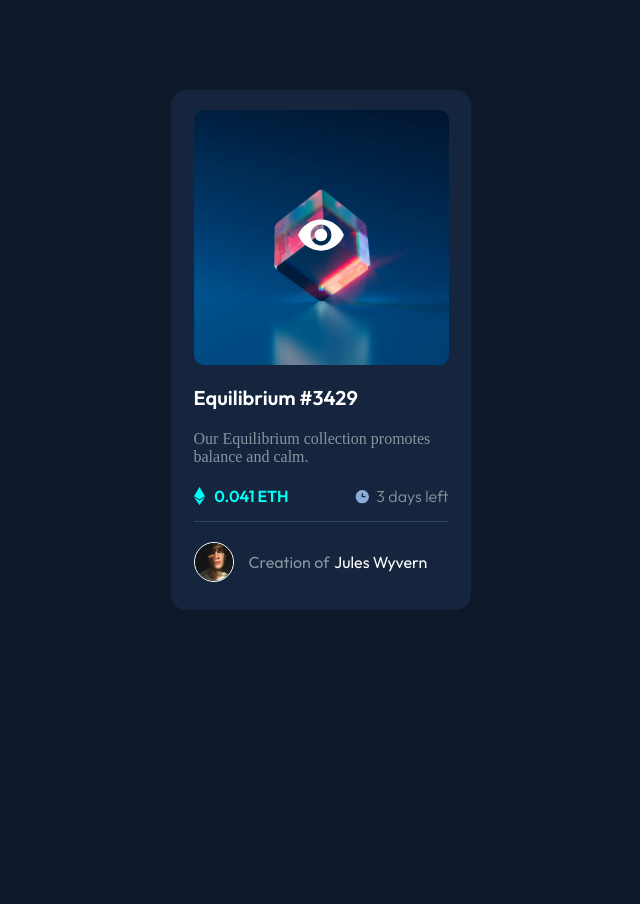
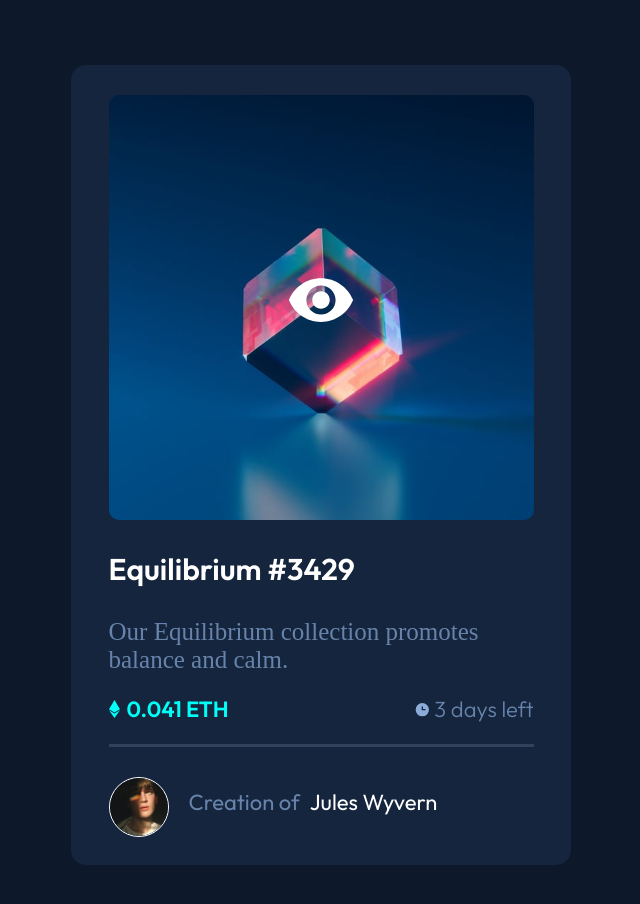
Before and after one commit to iagooliveirafonseca/nft-preview-card-component-main, a plain HTML site: page index.html in a window 1280 px wide. Shown: the whole page, without its empty margins (319-959 px from the left). Before the commit the page ends 800 px from the top, so only its background shows below. Drawn offline with Linux system fonts and the light colour scheme.

Commit message:
Incluindo responsividade Desktop / Tablet

```diff
--- a/CSS/style.css
+++ b/CSS/style.css
@@ -11,6 +11,7 @@
   --Very_Dark_Blue_Card_BG: hsl(216, 50%, 16%);
   --Very_Dark_Blue_Line: hsl(215, 32%, 27%);
   --White: hsl(0, 0%, 100%);
+  --Soft-Blue: hsl(215, 51%, 70%);
 
   /*=========FONTS======*/
   /* font-family: "Outfit", sans-serif;*/
@@ -41,8 +42,8 @@ body {
 }
 
 /*====================CARD-IMAGE==================*/
-#card .card-image{
-    position: relative;;
+#card .card-image {
+  position: relative;
 }
 #card .card-image img {
   width: 85%;
@@ -52,37 +53,30 @@ body {
   border-radius: 1rem;
 }
 
-
-#card .card-image .above{
-
+#card .card-image .above {
   position: absolute;
   top: 0;
-    right:22px;
+  right: 22px;
   width: 25.5rem;
   height: 25.5rem;
   border-radius: 1rem;
-
 }
 
- #card .card-image .above:hover{
-    background-color:var(--Cyan);
+#card .card-image .above:hover {
+  background-color: var(--Cyan);
   opacity: 0.5;
 }
 
-#card .card-image .eye{
+#card .card-image .eye {
   visibility: block;
   position: absolute;
-
   width: 2rem;
   top: 90px;
-    left:125px;
+  left: 125px;
   width: 5rem;
-    border-radius: 1rem;
-    z-index: 2;
-
 }
 
-#card .card-image .eye:hover{
+#card .card-image .eye:hover {
   visibility: visible;
 }
 
@@ -92,8 +86,6 @@ body {
 #card .card-image .not-show-image{
     display: none;
 } */
-
-
 
 /*====================CARD-CONTENT==================*/
 
@@ -119,8 +111,8 @@ body {
 
 .card-content .text-content p {
   font-size: 1.6rem;
-  color: var(--White);
-  opacity: 0.5;
+  color: var(--Soft-Blue);
+  opacity: 0.7;
 }
 
 .card-content .value-term {
@@ -147,10 +139,10 @@ body {
 
 .value-term div p {
   font-size: 1.6rem;
-  color: var(--White);
+  color: var(--Soft-Blue);
   font-family: "Outfit", sans-serif;
   font-weight: 300;
-  opacity: 0.5;
+  opacity: 0.7;
 }
 
 .card-content hr {
@@ -178,8 +170,8 @@ body {
 
 .card-content .card-footer p {
   font-size: 1.6rem;
-  color: var(--White);
-  opacity: 0.5;
+  color: var(--Soft-Blue);
+  opacity: 0.7;
   margin-top: 2rem;
   margin-left: 0.5rem;
   font-family: "Outfit", sans-serif;
@@ -195,3 +187,96 @@ body {
   color: var(--Cyan);
   cursor: pointer;
 }
+
+/*====================MEDIA-QUERY-DESKTOP/TABLET==================*/
+
+@media (min-width: 768px) {
+  /*====================WRAPPER==================*/
+  .wrapper {
+    width: min(76.8rem, 90%);
+    height: 93rem;
+  }
+
+  /*====================CARD==================*/
+  #card {
+    padding-top: 2rem;
+    border-radius: 1.5rem;
+    width: 50rem;
+    height: 80rem;
+    background-color: var(--Very_Dark_Blue_Card_BG);
+  }
+
+  /*====================CARD-IMAGE==================*/
+
+  #card .card-image .above {
+    top: 0;
+    right: 39px;
+    width: 42.5rem;
+    height: 42.5rem;
+  }
+
+  #card .card-image .eye {
+    width: 7rem;
+    top: 160px;
+    left: 215px;
+  }
+
+  /*====================CARD-CONTENT==================*/
+
+  .card-content .text-content h3 {
+    font-size: 3rem;
+    margin-block: 3rem;
+  }
+
+  .card-content .text-content p {
+    font-size: 2.5rem;
+  }
+
+  .card-content .value-term {
+    margin-top: 1rem;
+  }
+
+  .card-content .value-term div {
+    width: 12rem;
+    height: 5rem;
+    display: flex;
+    justify-content: space-between;
+    align-items: center;
+  }
+  .value-term div h4 {
+    font-size: 2.2rem;
+    color: var(--Cyan);
+    font-family: "Outfit", sans-serif;
+    font-weight: 600;
+  }
+
+  .value-term div p {
+    font-size: 2.2rem;
+  }
+
+  .card-content hr {
+    width: 100%;
+    height: 0.3rem;
+    background-color: var(--Very_Dark_Blue_Line);
+    border: 0.1rem;
+    margin-top: 1rem;
+  }
+
+  /*====================CARD-FOOTER==================*/
+
+
+
+  .card-content .card-footer img {
+    margin-top: 3rem;
+    width: 6rem;
+  }
+
+  .card-content .card-footer p {
+    font-size: 2.2rem;
+    margin-top: 2rem;
+    margin-left: 1rem;
+
+  }
+
+
+}
--- a/JS/script.js
+++ b/JS/script.js
@@ -0,0 +1,6 @@
+// function show(){
+//         var eye = document.getElementsByClassName("eye")[0];
+//        eye.classList.toggle("show-image")
+
+
+//     }
```
Lines whose indentation alone changed are shown as unchanged.
